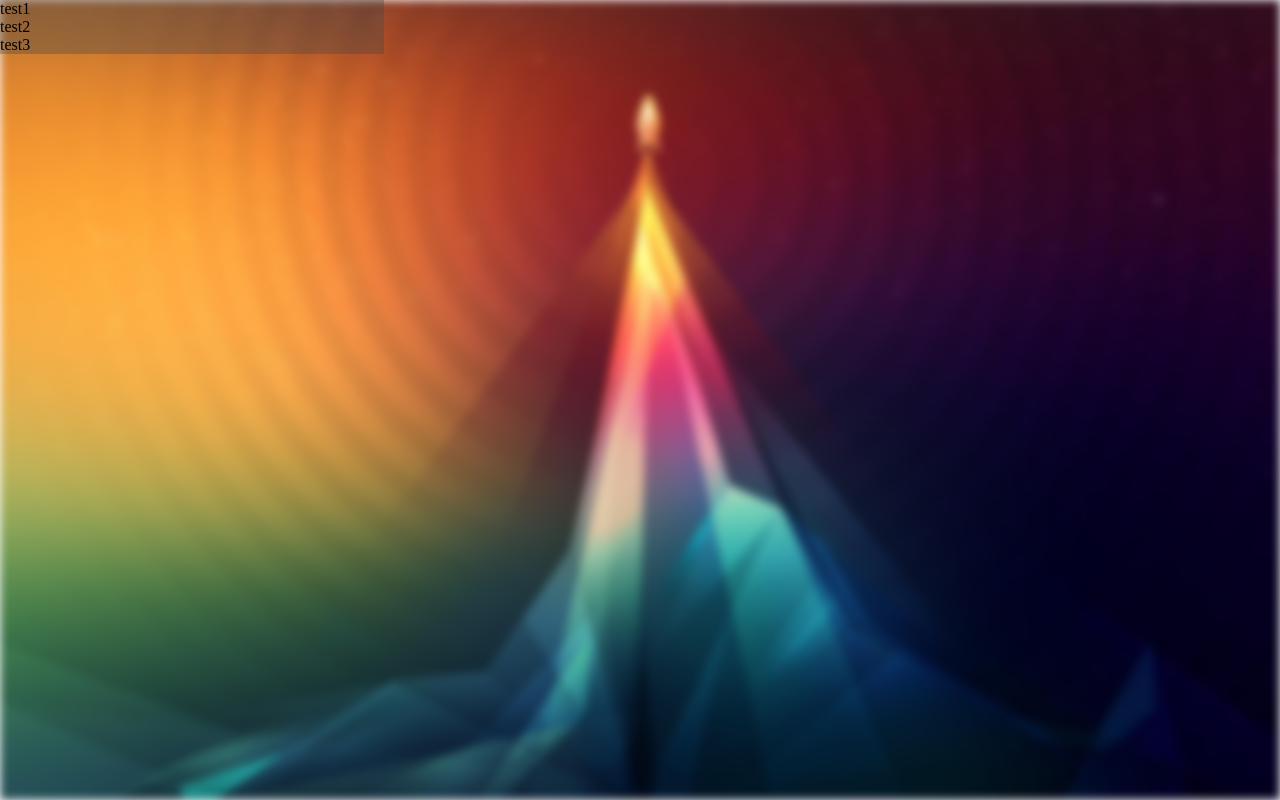
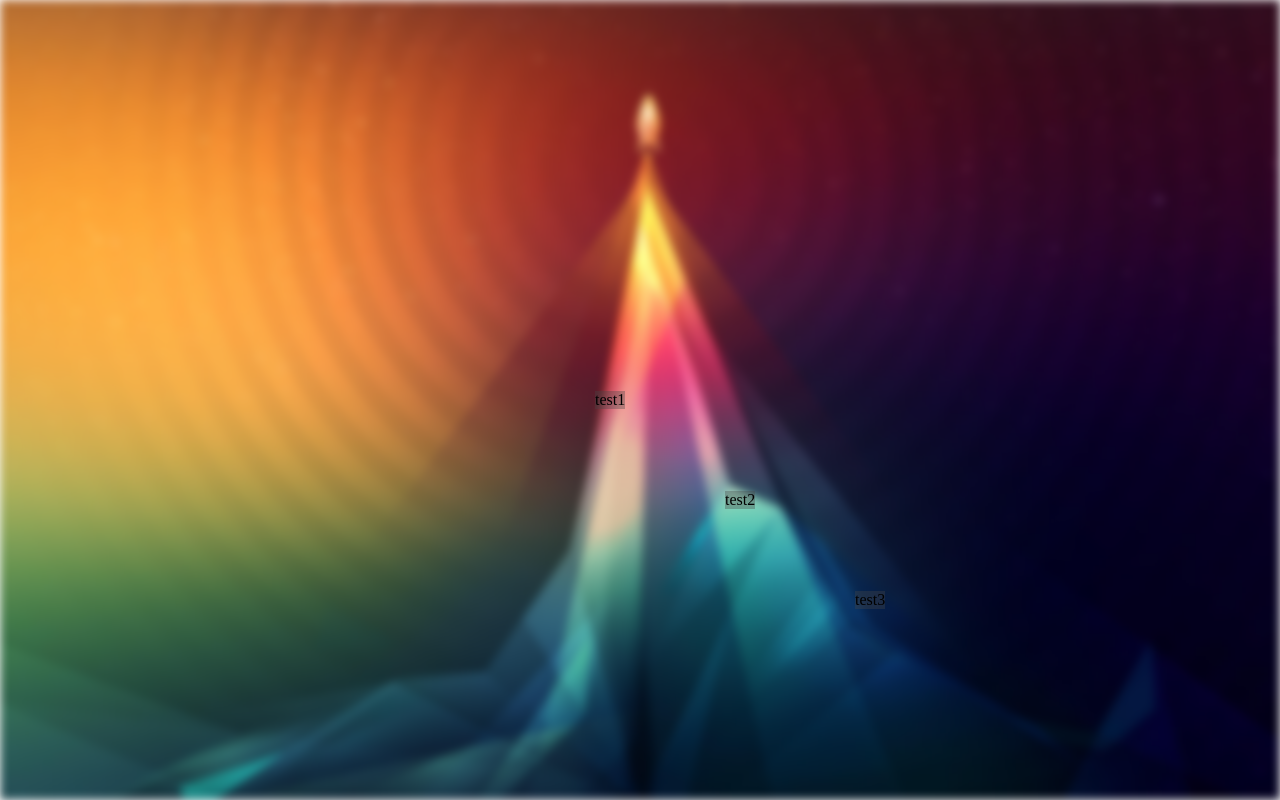
Before and after one commit to KwonYeJun/thisIsMe, a React (Create React App) app in the folder main/: page / in a window 1280 px wide. Built offline with nearby package versions, Linux system fonts and the light colour scheme.

Commit message:
클래스명 수정

```diff
--- a/main/src/App.css
+++ b/main/src/App.css
@@ -20,25 +20,17 @@ body::before {
   z-index: -1;
   content: "";
 }
-.test{
-  width: 30%;
-  height: 30%;
-
+.box{
+  width: 100%;
+  height: 60%;
   background-color: rgba(70, 71, 72, 0.356);
 }
-.example{
-  width: 30%;
-  height: 30%;
 
-  background-color: rgba(70, 71, 72, 0.356);
-}
 #container{
   width: 100vw;
   height: 100vh;
-
+  /* background-color: aquamarine; */
+  display: flex;
+  align-items: center;
+  justify-content: center;
 }
-#container > :nth-child(1){
-  width: 100%;
-  height: 100%;
-
-}
--- a/main/src/App.tsx
+++ b/main/src/App.tsx
@@ -15,32 +15,34 @@ function App() {
       id: '1',
       title: <PageOne />,
       component: <Name />, // 첫 번째 페이지 컴포넌트
+      style: { x: 0, y: 0 }, // 위치를 커스텀하기 위한 스타일 설정
     },
     {
       id: '2',
       title: <PageTwo />,
       component: <PageTwo />, // 두 번째 페이지 컴포넌트
+      style: { x: 100, y: 100 }, // 위치를 커스텀하기 위한 스타일 설정
     },
     {
       id: '3',
       title: <PageThree />,
       component: <PageThree />, // 세 번째 페이지 컴포넌트
+      style: { x: 200, y: 200 }, // 위치를 커스텀하기 위한 스타일 설정
     },
   ];
 
-
   return (
-    <div>
+    <div id='container'>
       {items.map(item => (
         <motion.div
           key={item.id}
           layoutId={item.id}
           onClick={() => setSelectedId(item.id)}
+          style={item.style} // 컴포넌트의 위치 스타일 적용
         >
-          {/* <motion.h5>{item.subtitle}</motion.h5> */}
           <motion.div
             initial={{ opacity: 0, x: -100 }}
-            animate={{ opacity: 1, x: 0 }}
+            animate={{ opacity: 1, x: 0 ,rotate:[0,180,360]}}
             exit={{ opacity: 0, x: 100 }}
             transition={{ duration: 0.5 }}
           >{item.title}</motion.div>
--- a/main/src/views/ts/pageOne.tsx
+++ b/main/src/views/ts/pageOne.tsx
@@ -7,7 +7,7 @@ export default function PageOne() {
 
 
   return (
-    <div className="test">
+    <div className="box">
 
      test1
     </div>
--- a/main/src/views/ts/pageThree.tsx
+++ b/main/src/views/ts/pageThree.tsx
@@ -7,7 +7,7 @@ export default function PageOne() {
 
 
   return (
-    <div className="test">
+    <div className="box">
 
      test3
     </div>
--- a/main/src/views/ts/pageTwo.tsx
+++ b/main/src/views/ts/pageTwo.tsx
@@ -7,7 +7,7 @@ export default function PageOne() {
 
 
   return (
-    <div className="test">
+    <div className="box">
 
      test2
     </div>
```
